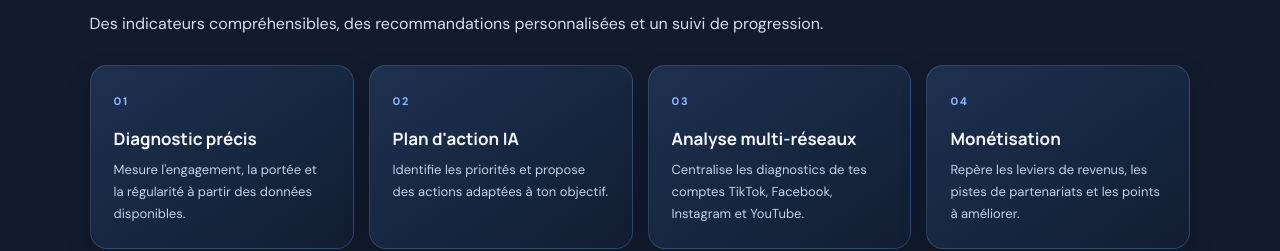
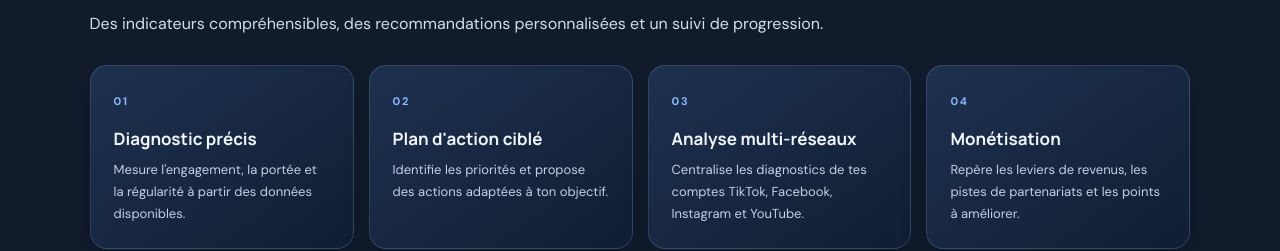
Before and after one commit to kobonaaquilas-alt/aqui-net-hub, a React (Vite) app: page / in a window 1280 px wide. Shown: the part 930-1181 px from the top of the page. Built offline with nearby package versions, Linux system fonts and the light colour scheme; no server answers; the database is empty; what @capacitor/core would draw is missing.

Commit message:
Clarify personalized action-plan feature

```diff
--- a/src/App.tsx
+++ b/src/App.tsx
@@ -100,7 +100,7 @@ export default function App() {
           </div>
           <div className="help-feature-grid">
             <article className="help-feature"><span>01</span><h3>{fr ? "Diagnostic précis" : "Clear diagnosis"}</h3><p>{fr ? "Mesure l'engagement, la portée et la régularité à partir des données disponibles." : "Measure engagement, reach and consistency from available data."}</p></article>
-            <article className="help-feature"><span>02</span><h3>{fr ? "Plan d'action IA" : "AI action plan"}</h3><p>{fr ? "Identifie les priorités et propose des actions adaptées à ton objectif." : "Prioritize improvements and get actions aligned with your goal."}</p></article>
+            <article className="help-feature"><span>02</span><h3>{fr ? "Plan d'action ciblé" : "Targeted action plan"}</h3><p>{fr ? "Identifie les priorités et propose des actions adaptées à ton objectif." : "Prioritize improvements and get actions aligned with your goal."}</p></article>
             <article className="help-feature"><span>03</span><h3>{fr ? "Analyse multi-réseaux" : "Cross-platform analysis"}</h3><p>{fr ? "Centralise les diagnostics de tes comptes TikTok, Facebook, Instagram et YouTube." : "Bring TikTok, Facebook, Instagram and YouTube account audits together."}</p></article>
             <article className="help-feature"><span>04</span><h3>{fr ? "Monétisation" : "Monetization"}</h3><p>{fr ? "Repère les leviers de revenus, les pistes de partenariats et les points à améliorer." : "Identify revenue levers, partnership opportunities and areas to improve."}</p></article>
           </div>
```
